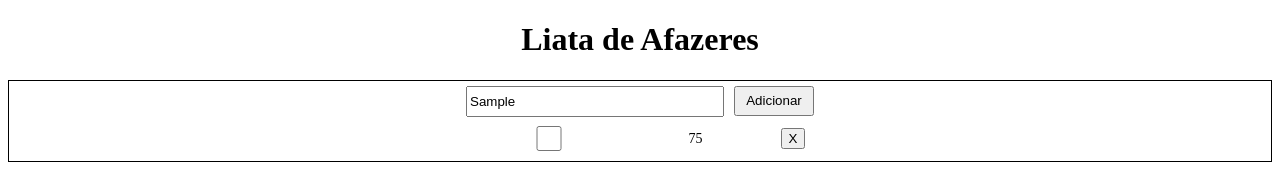
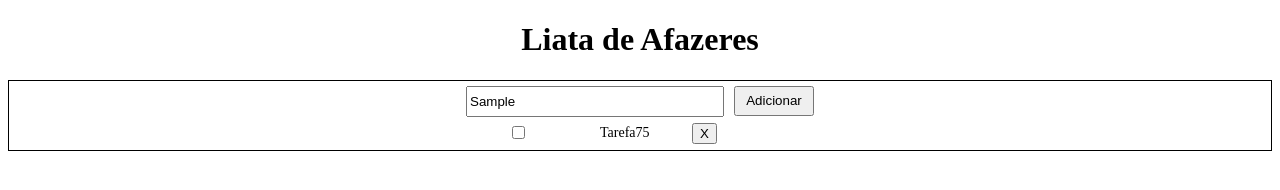
Before and after one commit to AlexandreFBrito/Projeto-Avaliativo-1, a plain HTML site: page index.html in a window 1280 px wide. Both pictures are taken after typing "Sample" into the empty fields and a click on the button "Adicionar". Drawn offline with Linux system fonts and the light colour scheme.

Commit message:
Inserção do código js

```diff
--- a/index.html
+++ b/index.html
@@ -16,7 +16,7 @@
     </header>
     <div class="container">
         <div class="add">
-            <div><input type="text" placeholder="Digite uma tarefa" ></div>
+            <div><input type="text" placeholder="Digite uma tarefa" id="tarefa"></div>
             <div ><button onclick=" adicionaLinha('lista')" id="adicionar">Adicionar</button></div>
         </div>
         <div>
--- a/script.js
+++ b/script.js
@@ -6,9 +6,8 @@ function adicionaLinha(idTabela) {
     var celula1 = linha.insertCell(0);
     var celula2 = linha.insertCell(1);
     var celula3 = linha.insertCell(2);
-    //celula1.innerHTML = 'produto '+ Math.floor((Math.random() * 100) + 1);
     celula1.innerHTML = '<input type="checkbox">';
-    celula2.innerHTML = Math.floor((Math.random() * 100) + 1);
+    celula2.innerHTML ="<label>Tarefa"+Math.floor((Math.random() * 100) + 1)+"</label>";
     celula3.innerHTML = "<button onclick='removeLinha(this)'>X</button>";
 }
 
--- a/style.css
+++ b/style.css
@@ -12,7 +12,7 @@ header{
     flex-direction: column;
     padding: 5px;
 }
-input{
+#tarefa{
     width: 250px;
     height: 25px;
 
@@ -22,8 +22,12 @@ input{
     margin-left: 10px;
     width: 80px;
     height: 30px;
+}
+
+button{
     cursor: pointer;
 }
+
 table{
     border-collapse: separate;
     border-spacing: 10px 0px;
```
